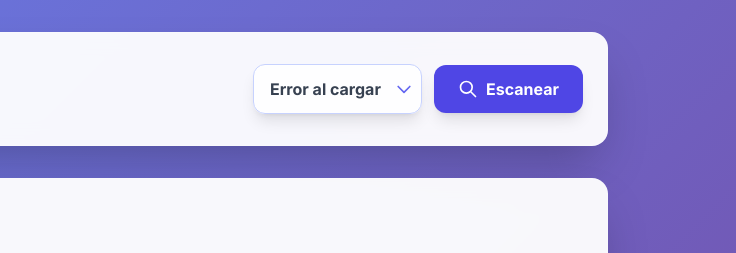
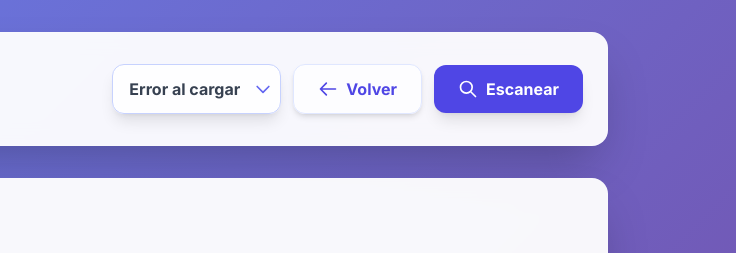
Before and after one commit to appsparavos-ops/DSC, a website: page actualizador.html in a window 1280 px wide. Shown: the top 253 px of the page, 544-1280 px from the left. Drawn offline with nearby package versions, Linux system fonts and the light colour scheme; no server answers.

Commit message:
Add files via upload

```diff
--- a/actualizador.html
+++ b/actualizador.html
@@ -85,6 +85,14 @@
                             </svg>
                         </div>
                     </div>
+                    <a href="mantenimiento.html"
+                        class="bg-white/80 hover:bg-white text-indigo-600 px-6 py-3 rounded-xl font-bold transition-all transform hover:scale-105 shadow-md flex items-center gap-2 border border-indigo-100">
+                        <svg class="h-5 w-5" fill="none" viewBox="0 0 24 24" stroke="currentColor">
+                            <path stroke-linecap="round" stroke-linejoin="round" stroke-width="2"
+                                d="M10 19l-7-7m0 0l7-7m-7 7h18" />
+                        </svg>
+                        Volver
+                    </a>
                     <button id="scan-btn"
                         class="bg-indigo-600 hover:bg-indigo-700 text-white px-6 py-3 rounded-xl font-bold transition-all transform hover:scale-105 shadow-lg flex items-center gap-2">
                         <svg class="h-5 w-5" fill="none" viewBox="0 0 24 24" stroke="currentColor">
--- a/actualizador.js
+++ b/actualizador.js
@@ -183,7 +183,7 @@ async function updateSinglePlayer(index) {
     player.status = 'updating';
     renderPlayers();
     loadingSpinner.classList.remove('hidden');
-    log(`Buscando datos APS para: ${player.nombre}...`, 'info');
+    log(`Buscando datos en SND para: ${player.nombre}...`, 'info');
 
     abortController = new AbortController();
 
@@ -230,7 +230,7 @@ async function updateSinglePlayer(index) {
             }
         } else {
             player.status = 'fail';
-            log(`No se encontraron datos para ${player.nombre} en APS.`, 'warn');
+            log(`No se encontraron datos para ${player.nombre} en SND.`, 'warn');
         }
     } catch (error) {
         if (error.name === 'AbortError') {
```
